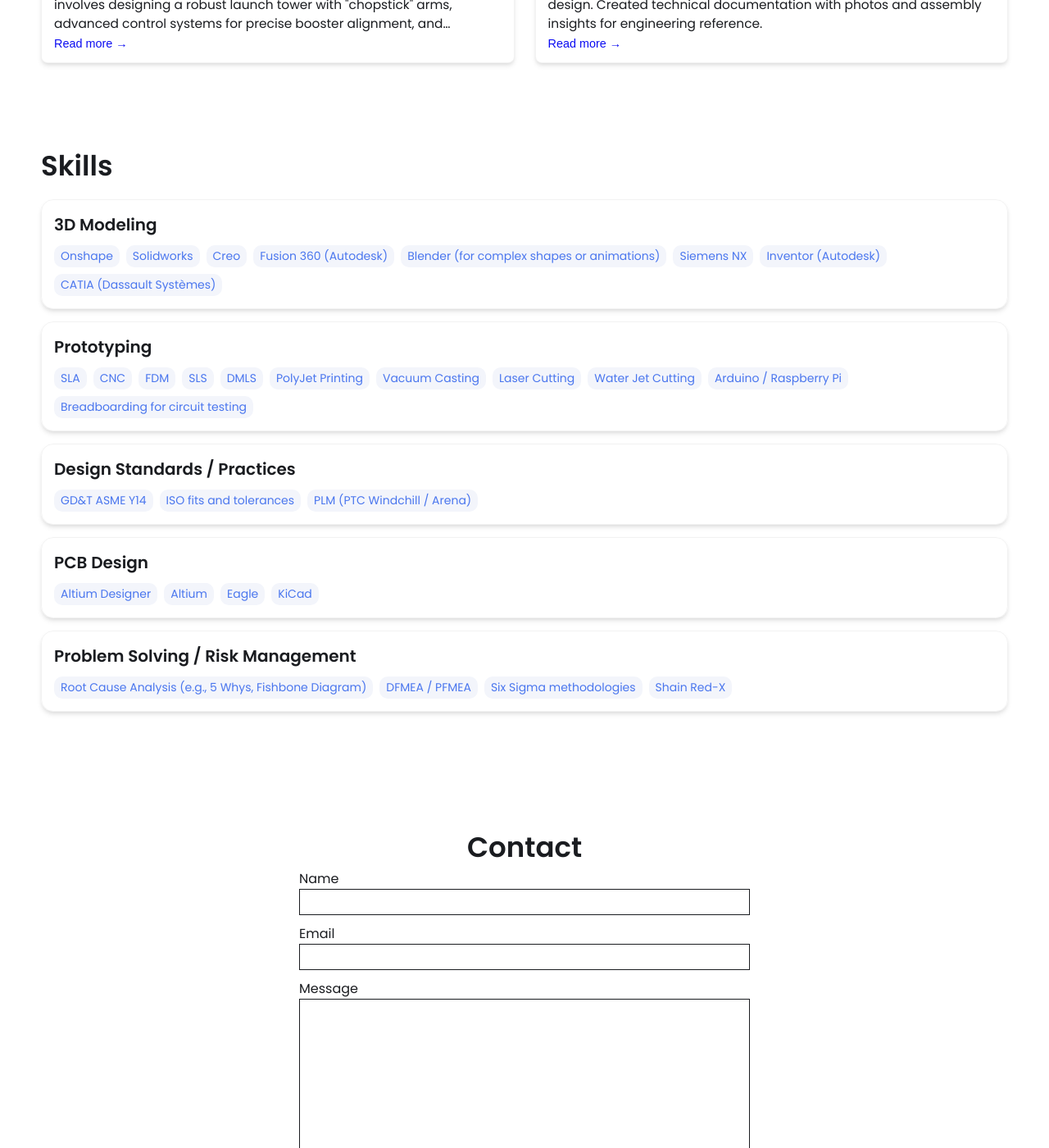
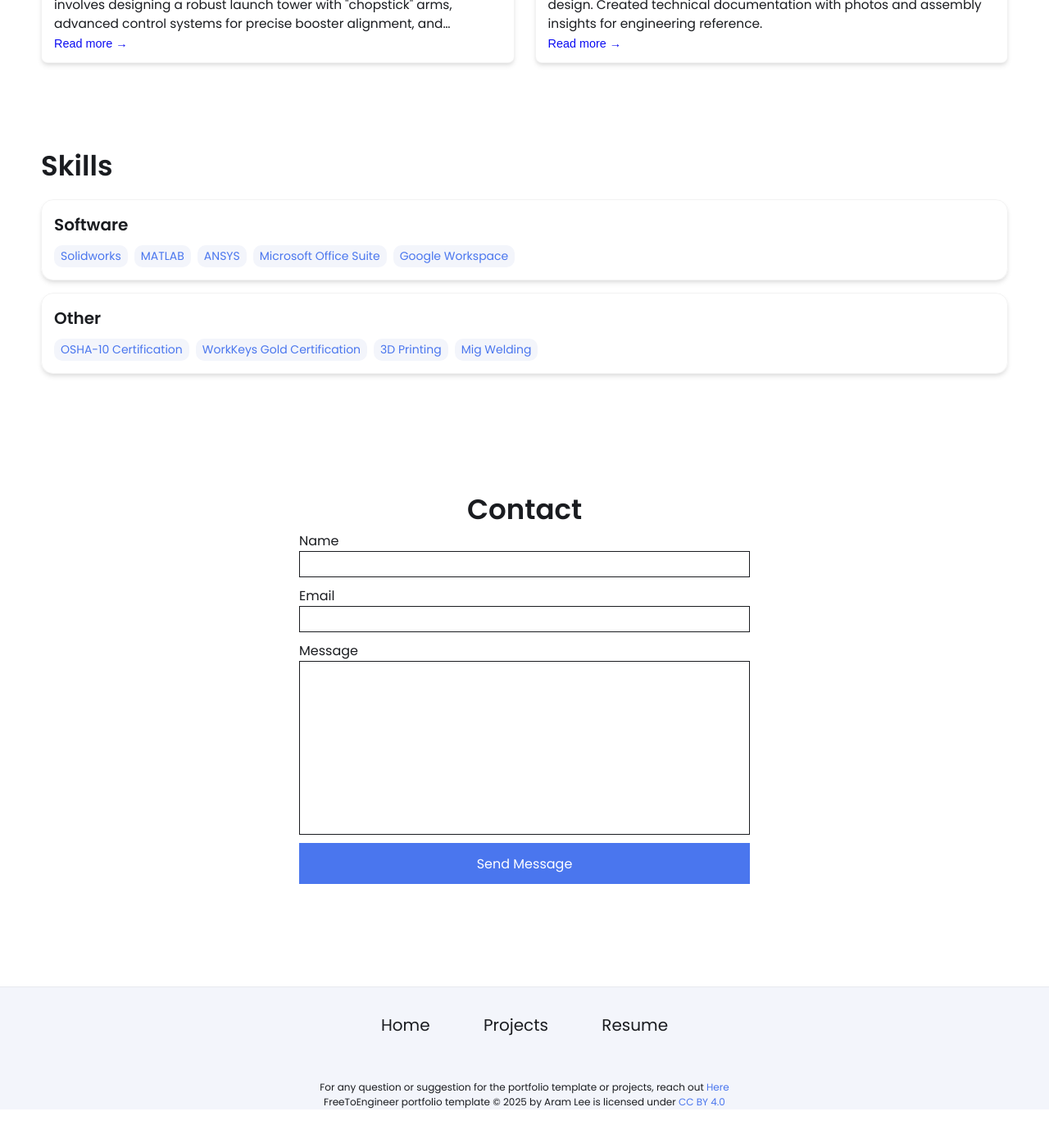
Before and after one commit to alimoh7/alimoh.github.io, a Jekyll site: the page built from index.html, in a window 1280 px wide and 1400 px high, scrolled down 1449 px. Shown: the whole window at 82% size. Built offline with Jekyll 4.4.1, drawn with Linux system fonts in a browser that asks for light colours; after the commit the page ends 2802 px from its top, so only the background shows below that.

Commit message:
Update _config.yml

```diff
--- a/_config.yml
+++ b/_config.yml
@@ -21,7 +21,7 @@ description: >- # dont remove this line. this will ignore all new lines until th
   Google search results) and in your feed.xml site description.
 
 # Place your profile image in /assets/images/profile-image/folder and edit the file name
-profile_image: ./assets/images/profile-image/Screenshot 2024-11-15 114255.png
+profile_image: /assets/images/profile-image/Screenshot 2024-11-15 114255.png
 
 
 # Link your resume
@@ -32,60 +32,50 @@ resume-url: https://drive.google.com/file/d/1Je8Y-BohR6enfY-LhqaLc74rT41OjX11/vi
 # Set up external links - this will show up as small icons next to your name.
 
 external-links:    # input only your own url slug. The icons with missing entries will not appear.
-  linkedin: https://www.linkedin.com/in/ali-m-ali7803/    # https://www.linkedin.com/in/{your url slug}
-  github: leea2    # https://github.com/{your url slug}
-  stackoverflow: test      # https://stackoverflow.com/users/{your url slug}
-  medium:            # https://medium.com/@{your url slug}
-  x-twitter:   # https://x.com/{your url slug}
-  threads:            # https://threads.net/@{your url slug}
-  instragram:       # https://instagram.com/{your url slug}
-  youtube:           # https://youtube.com/@{your url slug}
-  discord:            # https://discord.com/users/{your url slug}
-  bluesky:           # https://bsky.app/profile/{your url slug}
+  linkedin: ali-m-ali7803/    # https://www.linkedin.com/in/{your url slug}
+  #github: leea2    # https://github.com/{your url slug}
+  #stackoverflow: test      # https://stackoverflow.com/users/{your url slug}
+  #medium:            # https://medium.com/@{your url slug}
+  #x-twitter:   # https://x.com/{your url slug}
+  #threads:            # https://threads.net/@{your url slug}
+  #instragram:       # https://instagram.com/{your url slug}
+  #youtube:           # https://youtube.com/@{your url slug}
+  #discord:            # https://discord.com/users/{your url slug}
+  #bluesky:           # https://bsky.app/profile/{your url slug}
 
 
 # Skills Section - Add the list of your Skills by categories/tools. The indentation for each level needs to be precise.
 skills:
-  - category: 3D Modeling
+  - category: Software
     tools:
-    - Onshape
     - Solidworks
-    - Creo
-    - Fusion 360 (Autodesk)
-    - Blender (for complex shapes or animations)
-    - Siemens NX
-    - Inventor (Autodesk)
-    - CATIA (Dassault Systèmes)
-  - category: Prototyping
+    - MATLAB
+    - ANSYS
+    - Microsoft Office Suite
+    - Google Workspace
+  - category: Other
     tools:
-    - SLA
-    - CNC
-    - FDM
-    - SLS
-    - DMLS
-    - PolyJet Printing
-    - Vacuum Casting
-    - Laser Cutting
-    - Water Jet Cutting
-    - Arduino / Raspberry Pi
-    - Breadboarding for circuit testing
-  - category: Design Standards / Practices
-    tools:
-    - GD&T ASME Y14
-    - ISO fits and tolerances
-    - PLM (PTC Windchill / Arena)
-  - category: PCB Design
-    tools:
-    - Altium Designer
-    - Altium
-    - Eagle
-    - KiCad
-  - category: Problem Solving / Risk Management
-    tools:
-    - Root Cause Analysis (e.g., 5 Whys, Fishbone Diagram)
-    - DFMEA / PFMEA
-    - Six Sigma methodologies
-    - Shain Red-X
+    - OSHA-10 Certification
+    - WorkKeys Gold Certification
+    - 3D Printing
+    - Mig Welding
+  #- category: Design Standards / Practices
+    #tools:
+    #- GD&T ASME Y14
+    #- ISO fits and tolerances
+    #- PLM (PTC Windchill / Arena)
+  #- category: PCB Design
+    #tools:
+    #- Altium Designer
+    #- Altium
+    #- Eagle
+    #- KiCad
+  #- category: Problem Solving / Risk Management
+    #tools:
+    #- Root Cause Analysis (e.g., 5 Whys, Fishbone Diagram)
+    #- DFMEA / PFMEA
+    #- Six Sigma methodologies
+    #- Shain Red-X
 
 
 # Contact Form Setup. Setup an account and copy over the key. When someone fills out the form, it will be received in your email.
@@ -103,37 +93,37 @@ colors: # this is the basic theme
   light_background: "#f3f5fb"
 
 # A few examples.
-basic theme:
-  text: "#1a1c20"
-  border: "#ddd"
-  link: "#4a76ee"
-  highlight: "#0c0cf2"
-  background: "#ffffff"
-  light_background: "#f3f5fb"
+#basic theme:
+  #text: "#1a1c20"
+  #border: "#ddd"
+  #link: "#4a76ee"
+  #highlight: "#0c0cf2"
+  #background: "#ffffff"
+  #light_background: "#f3f5fb"
 
-  mint theme:
-  text: "#2c3333"
-  border: "#e0f2ef"
-  link: "#40b3a2"
-  highlight: "#2a9d8f"
-  background: "#f7fbfa"
-  light_background: "#f0f9f7"
+  #mint theme:
+  #text: "#2c3333"
+  #border: "#e0f2ef"
+  #link: "#40b3a2"
+  #highlight: "#2a9d8f"
+  #background: "#f7fbfa"
+  #light_background: "#f0f9f7"
 
-lemon theme:
-  text: "#2d2926"
-  border: "#f7f3e3"
-  link: "#ffc94d"
-  highlight: "#ffb800"
-  background: "#fffdf5"
-  light_background: "#fff9e6"
+#lemon theme:
+  #text: "#2d2926"
+  #border: "#f7f3e3"
+  #link: "#ffc94d"
+  #highlight: "#ffb800"
+  #background: "#fffdf5"
+  #light_background: "#fff9e6"
 
-  pink theme:
-  text: "#2d2d2d"
-  border: "#f8e2e2"
-  link: "#ff8fa3"
-  highlight: "#ff4d6d"
-  background: "#fff8f8"
-  light_background: "#fff5f6"
+  #pink theme:
+  #text: "#2d2d2d"
+  #border: "#f8e2e2"
+  #link: "#ff8fa3"
+  #highlight: "#ff4d6d"
+  #background: "#fff8f8"
+  #light_background: "#fff5f6"
 
 
 
```
